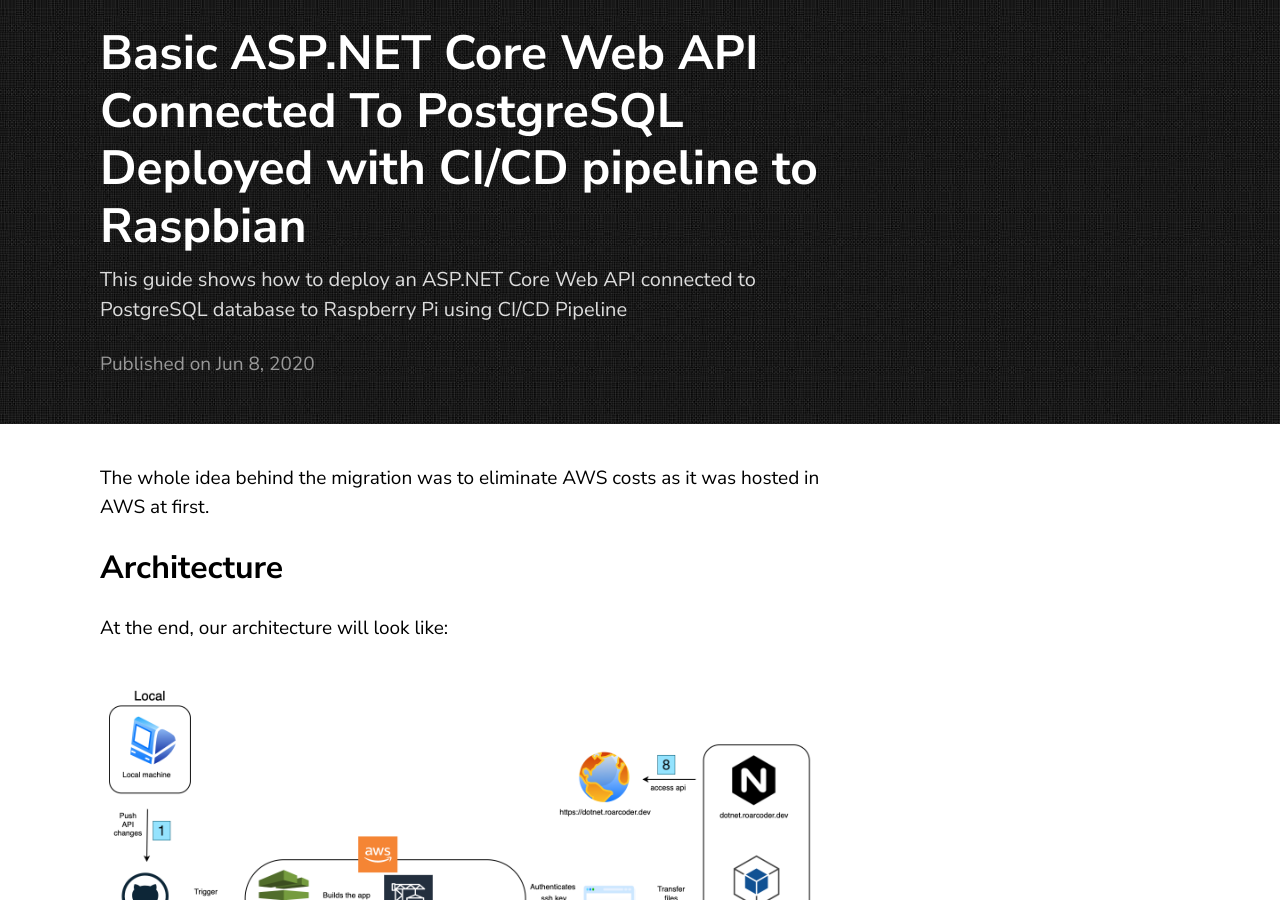
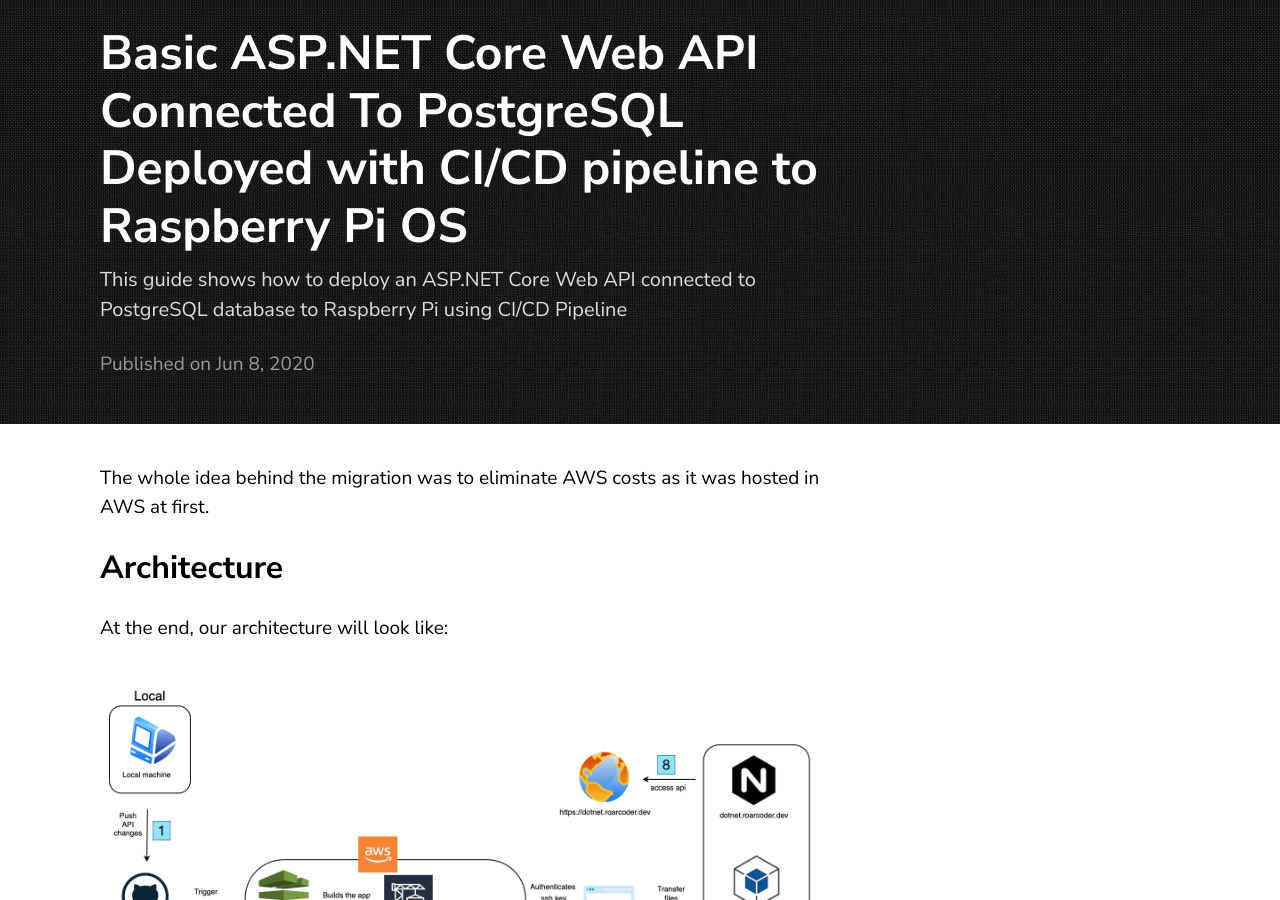
Before and after one commit to zainafzal88/blog, a Jekyll site: the page built from _posts/2020-06-08-dotnet-core-api-pi.md, in a window 1280 px wide and 900 px high. Built offline with Jekyll 4.4.1, drawn with Linux system fonts in a browser that asks for light colours; some of the changed text lies outside the part shown.

Commit message:
Correct Raspbian to Raspberry Pi OS

```diff
--- a/_posts/2020-06-08-dotnet-core-api-pi.md
+++ b/_posts/2020-06-08-dotnet-core-api-pi.md
@@ -1,6 +1,6 @@
 ---
 layout: post
-title:  "Basic ASP.NET Core Web API Connected To PostgreSQL Deployed with CI/CD pipeline to Raspbian"
+title:  "Basic ASP.NET Core Web API Connected To PostgreSQL Deployed with CI/CD pipeline to Raspberry Pi OS"
 description: This guide shows how to deploy an ASP.NET Core Web API connected to PostgreSQL database to Raspberry Pi using CI/CD Pipeline
 date:   2020-06-08
 ---
@@ -66,7 +66,7 @@ You should see something similar to this:
   <img src="/assets/images/2020-06-08/dotnet-info.png">
 </p>
 
-If it doesn't work, you might have to reboot Raspbian, `sudo reboot`
+If it doesn't work, you might have to reboot Raspbian OS, `sudo reboot`
 
 Now that we have .NET Core installed, let's move to the next phase
 
```
